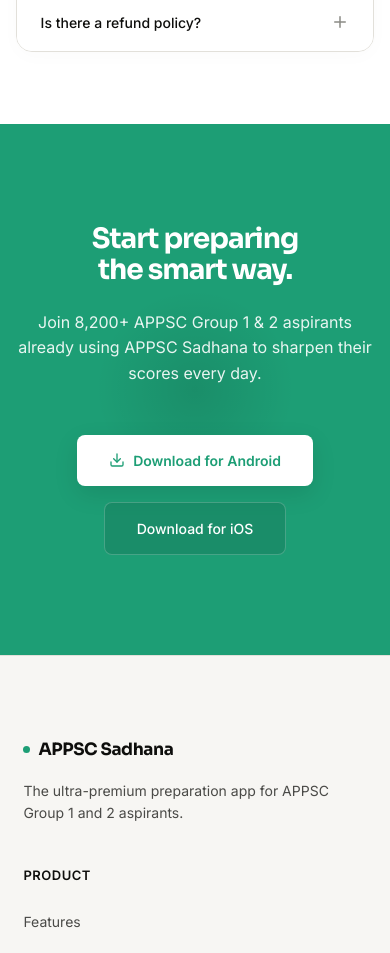
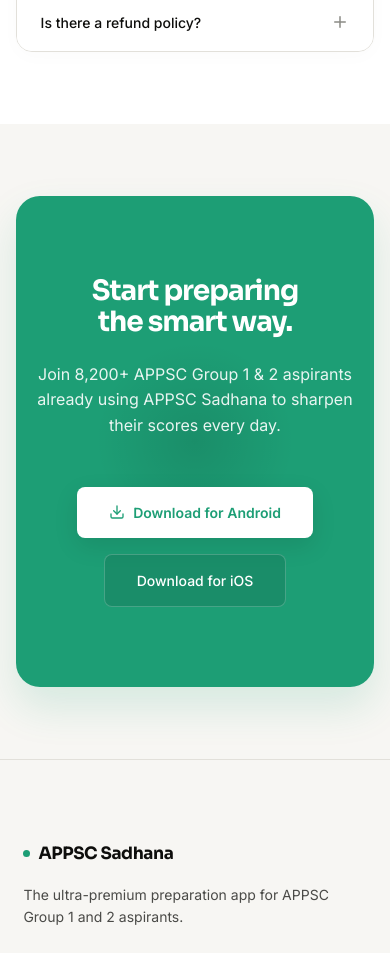
Before and after one commit to AP-Gurukul/website, a React (Vite) app: page / in a window 390 px wide. Shown: the part 10780-11733 px from the top of the page. Built offline with nearby package versions, Linux system fonts and the light colour scheme.

Commit message:
style: convert full-bleed CTA section to an inset rounded card to match UI aesthetic

```diff
--- a/src/components/CTA.module.css
+++ b/src/components/CTA.module.css
@@ -1,13 +1,19 @@
-.ctaSection {
+.ctaContainer {
+  background: var(--bg);
+}
+
+.ctaCard {
   background: var(--green);
-  padding: 120px 6vw;
+  padding: 100px 4vw;
   text-align: center;
   position: relative;
   overflow: hidden;
+  border-radius: 32px;
+  box-shadow: 0 20px 40px rgba(29, 158, 117, 0.15);
 }
 
-/* Add a subtle dark glow behind to make it pop */
-.ctaSection::before {
+/* Add a subtle dark glow behind to make it pop inside the card */
+.ctaCard::before {
   content: '';
   position: absolute;
   top: 50%;
@@ -28,7 +34,7 @@
   margin: 0 auto;
 }
 
-.ctaSection h2 {
+.ctaCard h2 {
   color: #fff;
 }
 
@@ -89,7 +95,8 @@
 }
 
 @media (max-width: 700px) {
-  .ctaSection {
-    padding: 100px 4vw;
+  .ctaCard {
+    padding: 80px 4vw;
+    border-radius: 24px;
   }
 }
--- a/src/components/CTA.tsx
+++ b/src/components/CTA.tsx
@@ -1,9 +1,11 @@
+import React from 'react';
 import styles from './CTA.module.css';
 import { Download } from 'lucide-react';
 
 const CTA: React.FC = () => {
   return (
-    <section className={styles.ctaSection} id="cta">
+    <section className={`section-pad ${styles.ctaContainer}`} id="cta">
+      <div className={styles.ctaCard}>
         <div className={styles.content}>
           <h2>Start preparing<br/>the smart way.</h2>
 
@@ -20,6 +22,7 @@
             </a>
           </div>
         </div>
+      </div>
     </section>
   );
 };
```
Lines whose indentation alone changed are shown as unchanged.
